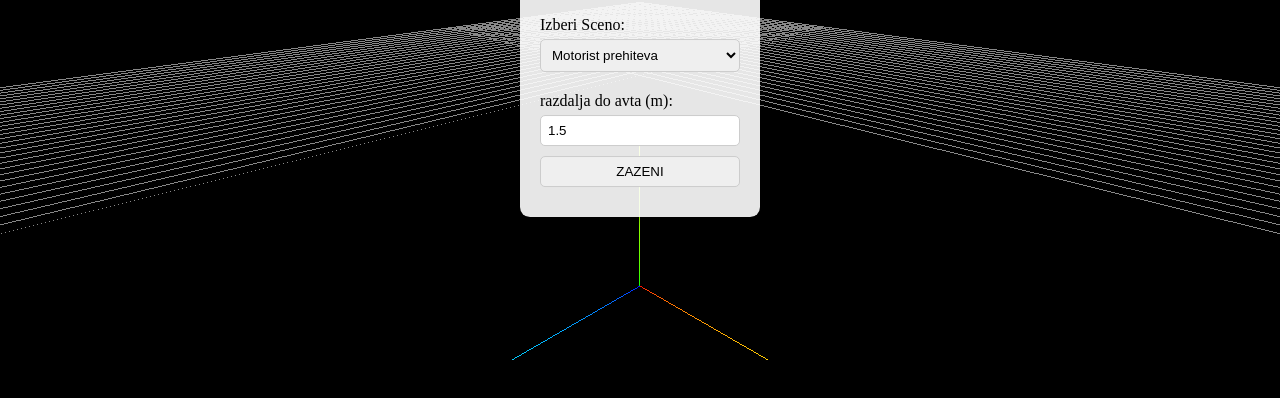
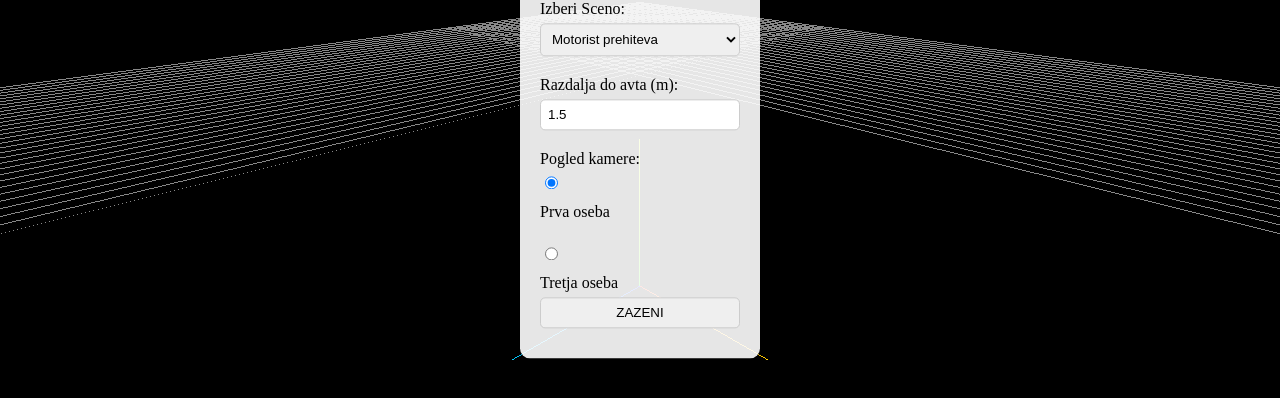
Before and after one commit to E-nej/grafika, a website built with Vite: page index.html in a window 1280 px wide. Shown: the part 114-512 px from the top of the page. Built offline with nearby package versions, Linux system fonts and the light colour scheme; animation ran at ten frames a second; what mqtt would draw is missing.

Commit message:
priprava spremembe pogleda

```diff
--- a/index.html
+++ b/index.html
@@ -18,8 +18,16 @@
       <option value="4">Srecanje z kolesarjem</option>
     </select>
 
-    <label for="distance">razdalja do avta (m):</label>
+    <label for="distance">Razdalja do avta (m):</label>
     <input type="number" id="distance" value="1.5" min="1" max="2.5" step="0.1">
+
+    <label for="camera">Pogled kamere:</label>
+    <div id="camera-options">
+      <input type="radio" id="prva-oseba" name="camera" value="prva-oseba" checked>
+      <label for="prva-oseba">Prva oseba</label><br>
+      <input type="radio" id="tretja-oseba" name="camera" value="tretja-oseba">
+      <label for="tretja-oseba">Tretja oseba</label>
+    </div>
 
     <button id="start">ZAZENI</button>
   </div>
```
